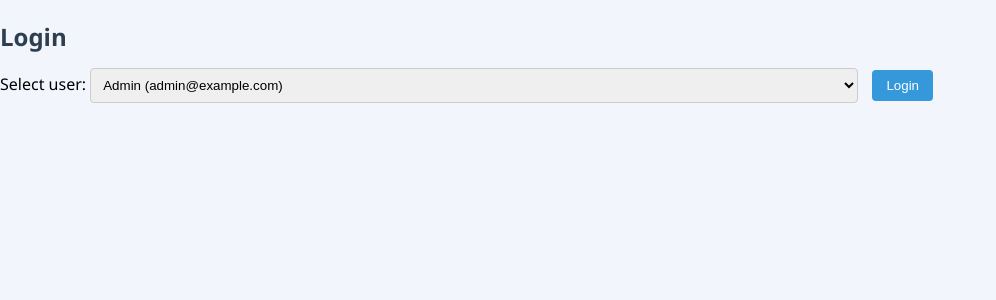
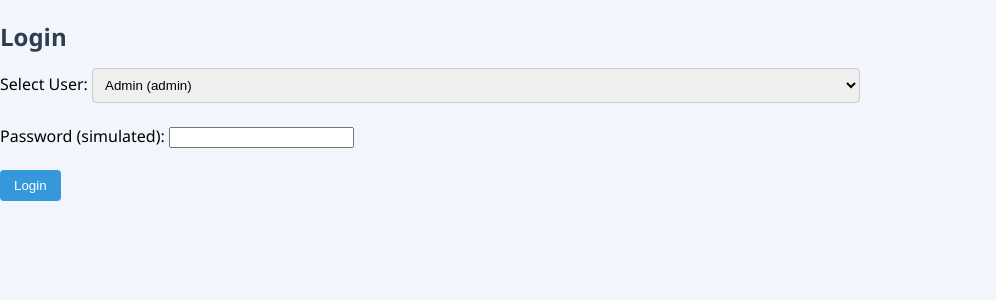
Before and after one commit to Kajal-Dhanjal/ICT-Project-A, a Flask app: page / in a window 1280 px wide. Shown: the top 300 px of the page, without its empty margins (0-996 px from the left). Run offline with Flask 3, Linux system fonts and the light colour scheme.

Commit message:
Add files via upload

```diff
--- a/Draft 3/app.py
+++ b/Draft 3/app.py
@@ -14,6 +14,8 @@ from security_protocols.rbac.rbac import (
     create_user, create_resident, assign_access,
     delete_user, delete_resident
 )
+from security_protocols.encryption.encryption_handler import verify_password
+
 from security_protocols.database.db_handler import (
     get_resident_by_id, get_care_plans, get_vitals, get_medications, get_files,
     save_care_entry, save_medication, save_vitals
@@ -32,10 +34,14 @@ app.config["UPLOAD_FOLDER"] = UPLOAD_FOLDER
 @app.route("/", methods=["GET", "POST"])
 def login():
     if request.method == "POST":
-        user = get_user_by_email(request.form["user"])
-        if user:
+        email = request.form["user"]
+        password = request.form["password"]
+
+        user = get_user_by_email(email)
+        if user and verify_password(email, password):
             session["temp_user"] = user["user_id"]
             return redirect("/mfa")
+
     return render_template("login.html", users=users)
 
 
--- /dev/null
+++ b/Draft 3/security_protocols/encryption/encryption_handler.py
@@ -0,0 +1,21 @@
+# --- Simulated Encryption & Password Management ---
+
+# Simulated hashed password for admin
+admin_password_store = {
+    "admin@example.com": "admin123"  # ✅ Use email as key
+}
+
+# Simulated password storage for users created later
+user_password_store = {}
+
+# Simulated Encryption & Password Handler (any user = "password")
+
+def verify_password(email, input_password):
+    """Accept any email, password must be 'password'."""
+    return input_password == "password"
+
+def set_temp_password(email, temp_password="changeme123"):
+    print(f"Temporary password for {email}: {temp_password}")
+
+def change_password(email, new_password):
+    print(f"Password changed for {email} to {new_password}")
--- a/Draft 3/templates/login.html
+++ b/Draft 3/templates/login.html
@@ -7,12 +7,16 @@
 <body>
     <h2>Login</h2>
     <form method="post">
-    <label>Select user:</label>
-    <select name="user">
+        <label for="user">Select User:</label>
+        <select name="user" required>
             {% for u in users %}
-        <option value="{{ u.email }}">{{ u.full_name }} ({{ u.email }})</option>
+                <option value="{{ u.email }}">{{ u.full_name }} ({{ u.role }})</option>
             {% endfor %}
-    </select>
+        </select><br><br>
+
+        <label for="password">Password (simulated):</label>
+        <input type="password" name="password" required><br><br>
+
         <button type="submit">Login</button>
     </form>
 </body>
```
Also changed, not shown: Draft 3/security_protocols/encryption/__init__.py (added). Lines whose indentation alone changed are shown as unchanged.
